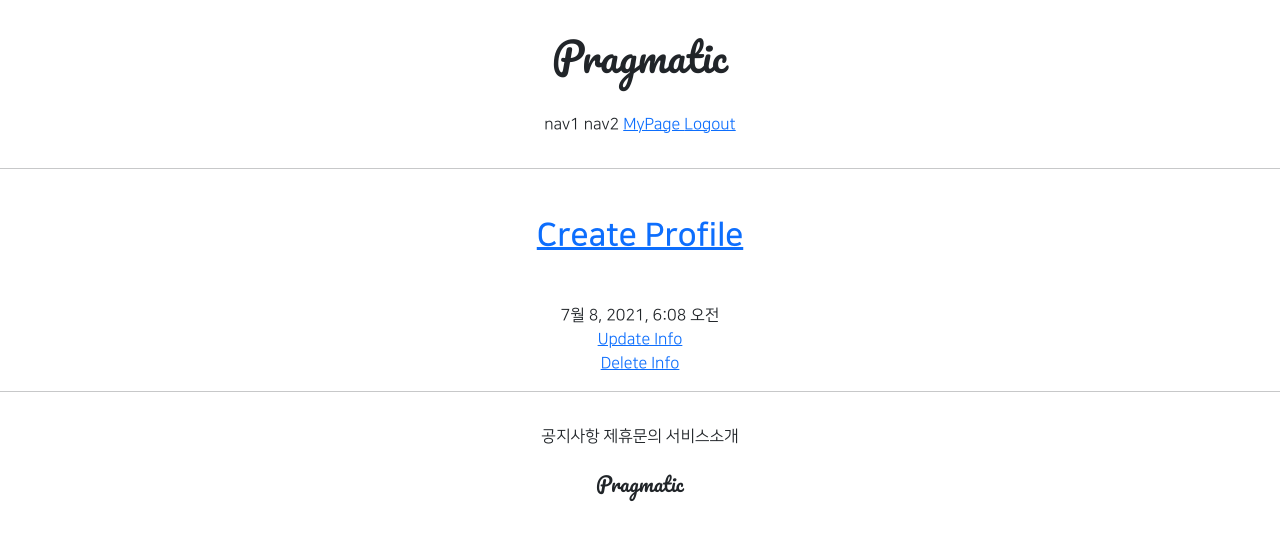
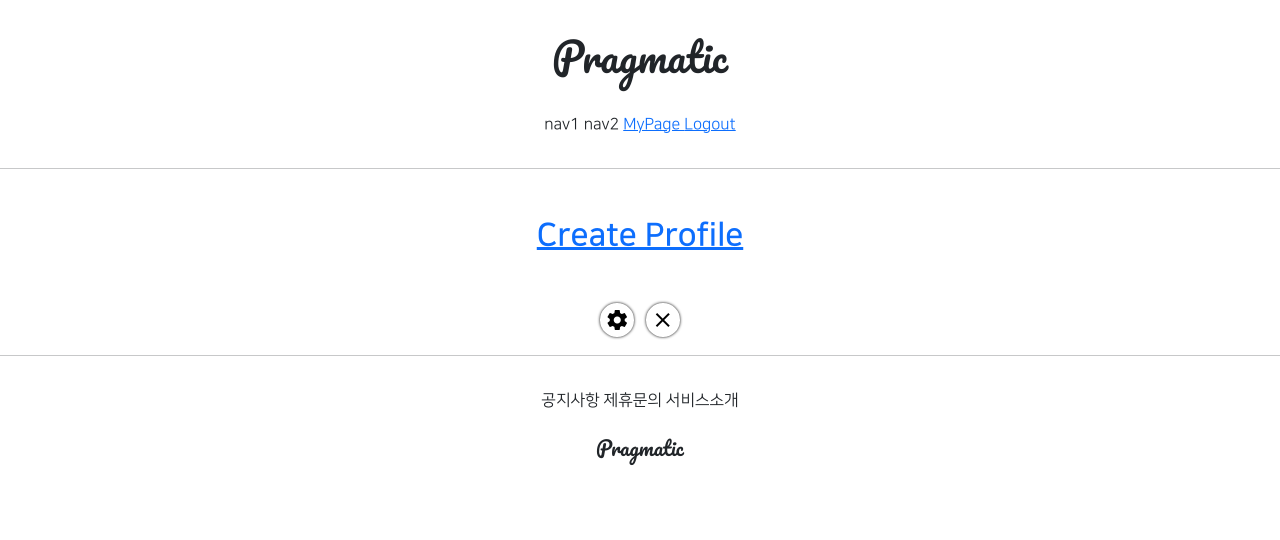
Before and after one commit to codeblue25/gwangjuAI_django, a Django app: template accountapp/templates/accountapp/detail.html in a window 1280 px wide. Shown: the top 540 px of the page. Run offline with Django 3.2, Linux system fonts and the light colour scheme; the template is opened without the code that fills it: values that come from a table or form of the project are taken from there, others are empty; the visitor is signed in with stand-in values (Sample User, id 1); data comes from the database, SQL or seed files in the repository; parts of the project's set-up code (start-up, migrations or seed data) failed here and were passed over.

Commit message:
210729 commit2

```diff
--- a/accountapp/templates/accountapp/detail.html
+++ b/accountapp/templates/accountapp/detail.html
@@ -24,19 +24,16 @@
             </h2>
         {% endif %}
     </div>
-    <div>
-        {{ target_user.date_joined }}
-    </div>
 
     {% if user == target_user %}
     <div>
-        <a href="{% url 'accountapp:update' pk=target_user.pk %}">
-            Update Info
+        <a href="{% url 'accountapp:update' pk=target_user.pk %}"
+            class="material-icons round_button mx-1">
+            settings
         </a>
-    </div>
-    <div>
-        <a href="{% url 'accountapp:delete' pk=target_user.pk %}">
-            Delete Info
+        <a href="{% url 'accountapp:delete' pk=target_user.pk %}"
+            class="material-icons round_button mx-1">
+            close
         </a>
     </div>
     {% endif %}
```
